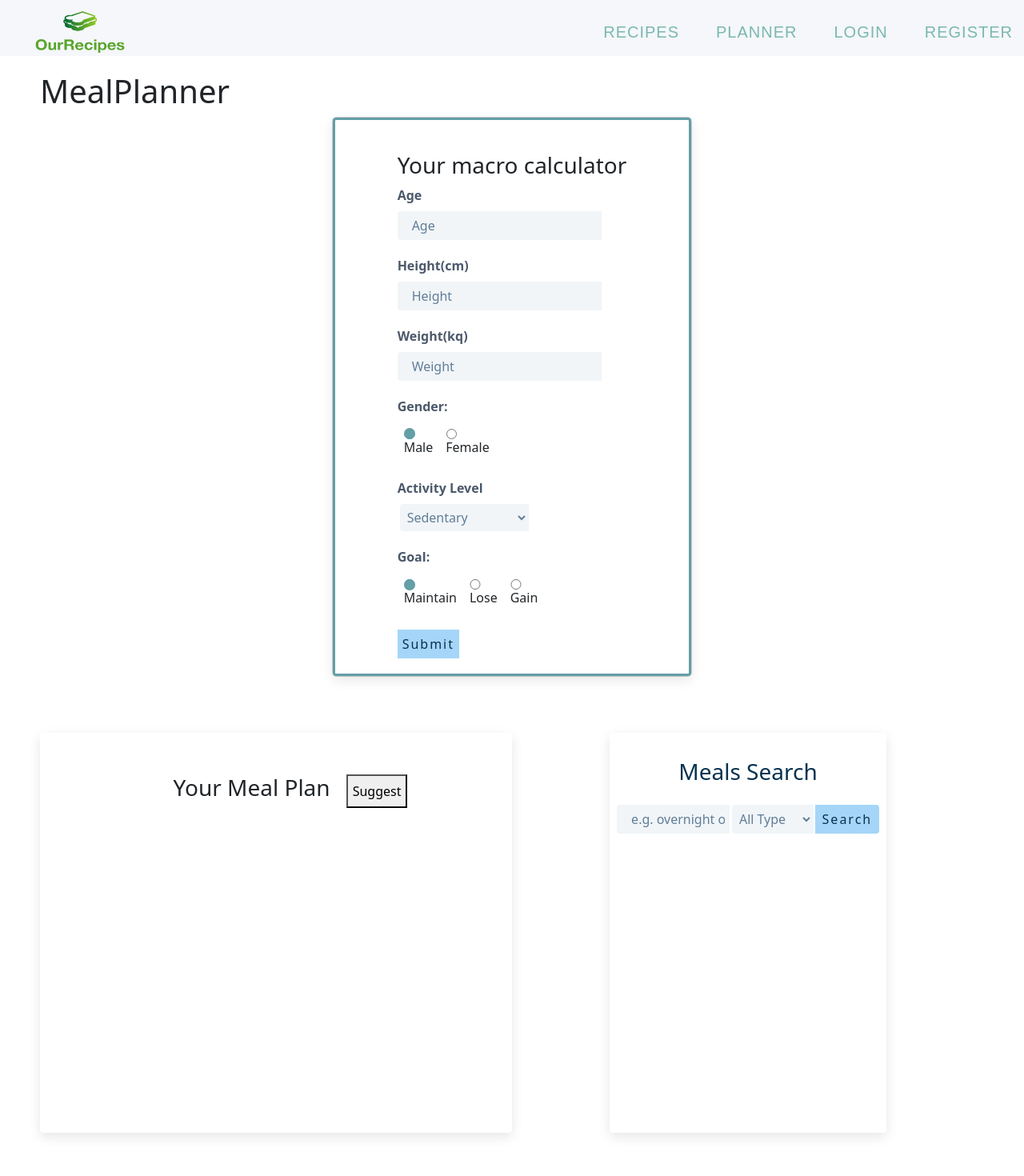
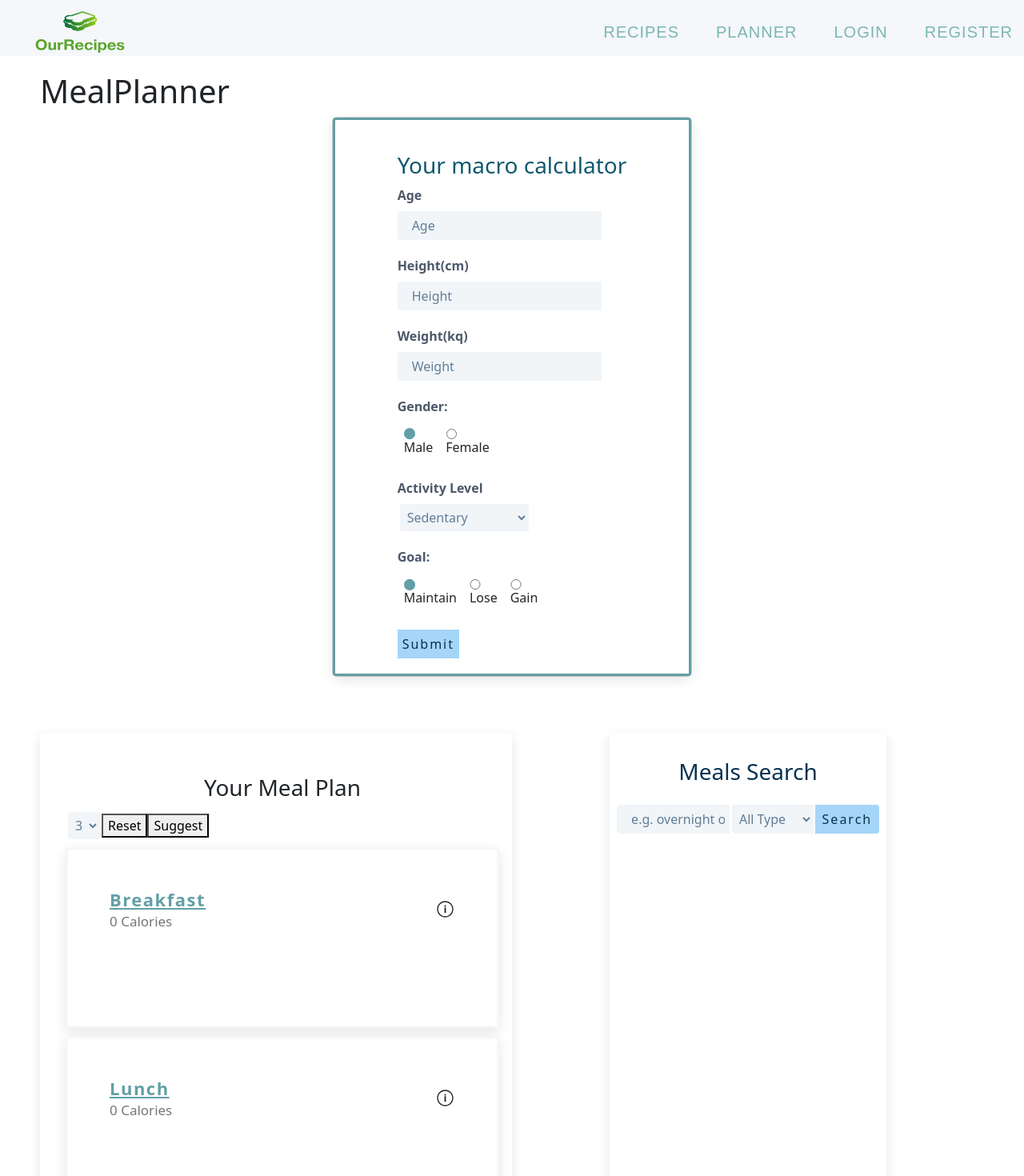
Before and after one commit to vnminh0204/ourRecipes, a React (Create React App) app in the folder src/react_client/: page /planner in a window 1280 px wide. Shown: the top 1470 px of the page at 80% size. Built offline with nearby package versions, Linux system fonts and the light colour scheme.

Commit message:
finish styling

```diff
--- a/src/react_client/src/components/meal-planner/macro-calculator/card.css
+++ b/src/react_client/src/components/meal-planner/macro-calculator/card.css
@@ -9,7 +9,6 @@
   position: relative;
 
   user-select: none;
-  cursor: pointer;
 }
 
 .card-front,
@@ -40,6 +39,7 @@
   display: flex;
   flex-direction: column;
   padding-top: 20px;
+  height: 100%;
 }
 
 .nutri-info {
@@ -72,7 +72,7 @@
 }
 
 .result-heading {
-  background: var(--clr-title);
+  background: #15988f;
   color: white;
   /* text-align: center; */
   /* align-items: center; */
--- a/src/react_client/src/components/meal-planner/macro-calculator/macroCal.css
+++ b/src/react_client/src/components/meal-planner/macro-calculator/macroCal.css
@@ -23,3 +23,7 @@
   justify-content: center;
   margin-bottom: 70px;
 }
+
+.calulator-heading {
+  color: #12596f;
+}
--- a/src/react_client/src/components/meal-planner/macro-calculator/macroCal.jsx
+++ b/src/react_client/src/components/meal-planner/macro-calculator/macroCal.jsx
@@ -9,7 +9,7 @@ import { CSSTransition } from "react-transition-group";
 import "./card.css";
 import "./flip-transition.css";
 
-const MacroCal = ({ caloGoal }) => {
+const MacroCal = ({ toast, setMacro }) => {
   const [showFront, setShowFront] = useState(true);
   const [age, setAge] = useState();
   const [height, setHeight] = useState();
@@ -49,7 +49,6 @@ const MacroCal = ({ caloGoal }) => {
   ];
 
   const getResult = () => {
-    console.log("HERE");
     const weightNum = parseFloat(weight);
     const heightNum = parseFloat(height);
     const activityLevelScale = func.getActivityLevel(activityLevel);
@@ -60,7 +59,6 @@ const MacroCal = ({ caloGoal }) => {
 
     const newFat = func.getFat(newCalories);
     setFat(newFat);
-    console.log("Fat", newFat);
     const fatCalories = func.fatCalories(newFat);
 
     const weightLbs = func.getKilos(weightNum);
@@ -85,9 +83,25 @@ const MacroCal = ({ caloGoal }) => {
 
     const newSaturates = func.getSaturates(newCalories);
     setSaturates(newSaturates);
+
+    const newMacro = {
+      kcal: newCalories,
+      sodium: sodium,
+      sugars: newSugars,
+      carbs: newCarbs,
+      protein: newProtein,
+      fat: newFat,
+      saturates: newSaturates,
+      fibre: newFiber,
+    };
+    setMacro(newMacro);
   };
 
   const handleSubmit = () => {
+    if (!age || !height | !weight) {
+      toast.error("Please fill all the fields in  macro calculator");
+      return;
+    }
     getResult();
     setShowFront((v) => !v);
     return false;
@@ -169,7 +183,7 @@ const MacroCal = ({ caloGoal }) => {
               </div>
             </div>
             <div className="card-front calulator-container">
-              <h3 className="fs-3">Your macro calculator</h3>
+              <h3 className="calulator-heading fs-3">Your macro calculator</h3>
               <div className="calculator-form-control">
                 <MyInput
                   label="Age"
@@ -217,6 +231,7 @@ const MacroCal = ({ caloGoal }) => {
                   options={goalSelections}
                   selectedOptions={goal}
                 />
+                <div>
                   <button
                     type="button"
                     onClick={handleSubmit}
@@ -227,6 +242,7 @@ const MacroCal = ({ caloGoal }) => {
                 </div>
               </div>
             </div>
+          </div>
         </CSSTransition>
       </div>
     </div>
--- a/src/react_client/src/components/meal-planner/meal-list/mealList.css
+++ b/src/react_client/src/components/meal-planner/meal-list/mealList.css
@@ -58,6 +58,7 @@
   flex: 0 0 auto;
   width: auto;
   max-width: none;
+  position: relative;
 }
 .meal-icon {
   cursor: pointer;
@@ -74,7 +75,9 @@
   min-height: 50px;
   list-style: none;
 }
-
+.food-title {
+  display: block;
+}
 .food {
   transition: border 0.15s ease-in-out;
   cursor: move;
@@ -85,6 +88,10 @@
   border-radius: 5px;
   padding: 5px;
   letter-spacing: 0.3px;
+  display: flex;
+  max-width: 100%;
+  justify-content: space-between;
+  align-items: center;
 }
 
 .food:hover {
@@ -109,6 +116,17 @@
   color: #76767a;
   font-size: 15px;
 }
+.redirect-icon {
+  visibility: hidden;
+}
+.food:hover .redirect-icon {
+  visibility: visible;
+  color: #84be6a;
+  float: right;
+}
+.redirect-icon:hover {
+  color: #84be6a;
+}
 
 .meal-icons .meal-nutrition-info {
   visibility: hidden;
@@ -118,8 +136,10 @@
   padding: 10px 0;
   position: absolute;
   width: 200px;
-  margin-top: -145px;
-  margin-left: 30px;
+  /* margin-top: -145px;
+  margin-left: 30px; */
+  top: -120px;
+  left: 30px;
   z-index: 1;
 }
 .meal-icons:hover .meal-nutrition-info {
--- a/src/react_client/src/components/meal-planner/meal-search/search/mealsSearch.jsx
+++ b/src/react_client/src/components/meal-planner/meal-search/search/mealsSearch.jsx
@@ -19,14 +19,12 @@ const MealsSearch = ({ addItem, toast }) => {
     e.preventDefault();
     setList([]);
     const apiEndpoint = config.apiEndpoint + "/recipes";
-    console.log(apiEndpoint);
     await fetch(apiEndpoint)
       .then((response) => {
         handleExpectedError(response);
         return response.json();
       })
       .then((data) => {
-        // console.log(data);
         if (data.length === 0) {
           toast.error("No matched meals found");
         } else {
@@ -35,7 +33,6 @@ const MealsSearch = ({ addItem, toast }) => {
 
         var recipes = new Array(data.Count);
         var i = 0;
-        console.log(data);
         for (const item of data.Items) {
           const recipe = {
             ...item.data,
@@ -72,7 +69,6 @@ const MealsSearch = ({ addItem, toast }) => {
   const options = ["All Type", "Breakfast", "Lunch", "Dinner", "Snack"];
   const onOptionChangeHandler = (event) => {
     setSelectedFilterOption(event.target.value);
-    console.log("User Selected Value - ", selectedFilterOption);
   };
 
   return (
--- a/src/react_client/src/components/meal-planner/meal-search/search/mealsSearchList.jsx
+++ b/src/react_client/src/components/meal-planner/meal-search/search/mealsSearchList.jsx
@@ -21,8 +21,6 @@ const MealsSearchList = ({ data, addItem }) => {
 
   const confirmItem = (item) => {
     item.quantity = inputValue;
-    console.log(item.quantity);
-    console.log(selectedFilterOption);
     setSelectedItem();
     setEdit(true);
     addItem(item, selectedFilterOption);
@@ -39,14 +37,13 @@ const MealsSearchList = ({ data, addItem }) => {
 
   return (
     <div
-      className="ingredient-list"
+      className="meal-list"
       // onMouseLeave={() => {
       //   setEdit(false);
       //   setSelectedItem();
       // }}
     >
       {data.map((item) => {
-        // console.log(item);
         const { id, title } = item;
         return (
           <article
--- a/src/react_client/src/components/meal-planner/meal-search/search/search.css
+++ b/src/react_client/src/components/meal-planner/meal-search/search/search.css
@@ -1,6 +1,5 @@
 .section-meal-search {
   width: 27vw;
-  height: 100%;
   min-height: 500px;
   margin: 0 auto;
   background: var(--clr-white);
@@ -56,9 +55,9 @@
 .ingredient-item:hover .title {
   color: var(--clr-grey-5);
 }
-.ingredient-list {
-  max-height: 400px;
+.meal-list {
   overflow-y: scroll;
+  max-height: 600px;
 }
 .ingredient-search-form-control {
   display: flex;
--- a/src/react_client/src/components/meal-planner/mealPlanner.jsx
+++ b/src/react_client/src/components/meal-planner/mealPlanner.jsx
@@ -1,6 +1,5 @@
 import React from "react";
 import MealsSearch from "./meal-search/search/mealsSearch";
-import { IoIosInformationCircleOutline } from "react-icons/io";
 import "./mealPlanner.css";
 import { useState, useEffect } from "react";
 import MealList from "./meal-list/mealList";
@@ -9,6 +8,8 @@ import config from "../../config.json";
 
 const MealPlanner = ({ toast, user }) => {
   const [numMeals, setNumMeals] = useState(3);
+
+  const [userMacro, setUserMacro] = useState({});
 
   // Fiber = calo/1000 * 14 grams
 
@@ -24,77 +25,95 @@ const MealPlanner = ({ toast, user }) => {
 
   // Saturates = calo/1000*11 grams
 
-  // const [breakfastSuggestNutri, setBreakfastSuggestNutri] = useState({
-  //   kcal: 0,
-  //   sodium: 0,
-  //   sugars: 0,
-  //   carbs: 0,
-  //   protein: 0,
-  //   fat: 0,
-  //   saturates: 0,
-  //   fibre: 0,
-  // });
+  const [breakfastMeals, setBreakFastMeals] = useState([]);
+  const [breakfastNutrition, setBreakFastNutrition] = useState({
+    kcal: { amount: 0, unit: "", percentOfDailyNeeds: 0 },
+    fat: { amount: 0, unit: "g", percentOfDailyNeeds: 0 },
+    saturates: { amount: 0, unit: "g", percentOfDailyNeeds: 0 },
+    carbs: { amount: 0, unit: "g", percentOfDailyNeeds: 0 },
+    sugars: { amount: 0, unit: "g", percentOfDailyNeeds: 0 },
+    fibre: { amount: 0, unit: "g", percentOfDailyNeeds: 0 },
+    protein: { amount: 0, unit: "g", percentOfDailyNeeds: 0 },
+    sodium: { amount: 0, unit: "mg", percentOfDailyNeeds: 0 },
+  });
+  const [lunchMeals, setLunchMeals] = useState([]);
+  const [lunchNutrition, setLunchNutrition] = useState({
+    kcal: { amount: 0, unit: "", percentOfDailyNeeds: 0 },
+    fat: { amount: 0, unit: "g", percentOfDailyNeeds: 0 },
+    saturates: { amount: 0, unit: "g", percentOfDailyNeeds: 0 },
+    carbs: { amount: 0, unit: "g", percentOfDailyNeeds: 0 },
+    sugars: { amount: 0, unit: "g", percentOfDailyNeeds: 0 },
+    fibre: { amount: 0, unit: "g", percentOfDailyNeeds: 0 },
+    protein: { amount: 0, unit: "g", percentOfDailyNeeds: 0 },
+    sodium: { amount: 0, unit: "mg", percentOfDailyNeeds: 0 },
+  });
+  const [dinnerMeals, setDinnerMeals] = useState([]);
+  const [dinnerNutrition, setDinnerNutrition] = useState({
+    kcal: { amount: 0, unit: "", percentOfDailyNeeds: 0 },
+    fat: { amount: 0, unit: "g", percentOfDailyNeeds: 0 },
+    saturates: { amount: 0, unit: "g", percentOfDailyNeeds: 0 },
+    carbs: { amount: 0, unit: "g", percentOfDailyNeeds: 0 },
+    sugars: { amount: 0, unit: "g", percentOfDailyNeeds: 0 },
+    fibre: { amount: 0, unit: "g", percentOfDailyNeeds: 0 },
+    protein: { amount: 0, unit: "g", percentOfDailyNeeds: 0 },
+    sodium: { amount: 0, unit: "mg", percentOfDailyNeeds: 0 },
+  });
+  const [snackMeals, setSnackMeals] = useState([]);
+  const [snackNutrition, setSnackNutrition] = useState({
+    kcal: { amount: 0, unit: "", percentOfDailyNeeds: 0 },
+    fat: { amount: 0, unit: "g", percentOfDailyNeeds: 0 },
+    saturates: { amount: 0, unit: "g", percentOfDailyNeeds: 0 },
+    carbs: { amount: 0, unit: "g", percentOfDailyNeeds: 0 },
+    sugars: { amount: 0, unit: "g", percentOfDailyNeeds: 0 },
+    fibre: { amount: 0, unit: "g", percentOfDailyNeeds: 0 },
+    protein: { amount: 0, unit: "g", percentOfDailyNeeds: 0 },
+    sodium: { amount: 0, unit: "mg", percentOfDailyNeeds: 0 },
+  });
 
-  const empty_recipe_vector = {};
-
-  // const [lunchSuggestNutri, setLunchSuggestNutri] = useState({
-  //   kcal: 0,
-  //   sodium: 0,
-  //   sugars: 0,
-  //   carbs: 0,
-  //   protein: 0,
-  //   fat: 0,
-  //   saturates: 0,
-  //   fibre: 0,
-  // });
-
-  // const [dinnerSuggestNutri, setDinnerSuggestNutri] = useState({
-  //   kcal: 0,
-  //   sodium: 0,
-  //   sugars: 0,
-  //   carbs: 0,
-  //   protein: 0,
-  //   fat: 0,
-  //   saturates: 0,
-  //   fibre: 0,
-  // });
-
-  // const [snackSuggestNutri, setSnackSuggestNutri] = useState({
-  //   kcal: 0,
-  //   sodium: 0,
-  //   sugars: 0,
-  //   carbs: 0,
-  //   protein: 0,
-  //   fat: 0,
-  //   saturates: 0,
-  //   fibre: 0,
-  // });
-
-  const [breakfastMeals, setBreakFastMeals] = useState([]);
-  const [breakfastNutrition, setBreakFastNutrition] = useState({});
-  const [lunchMeals, setLunchMeals] = useState([]);
-  const [lunchNutrition, setLunchNutrition] = useState({});
-  const [dinnerMeals, setDinnerMeals] = useState([]);
-  const [dinnerNutrition, setDinnerNutrition] = useState({});
-  const [snackMeals, setSnackMeals] = useState([]);
-  const [snackNutrition, setSnackNutrition] = useState({});
-
-  const getMealNutriRatio = () => {
-    if (numMeals === 3) {
-      const breakfastRatio = 30 + Math.floor(Math.random() * 6);
-      const lunchRatio = 35 + Math.floor(Math.random() * 6);
-      const dinnerRatio = 100 - breakfastRatio - lunchRatio;
-      return [breakfastRatio, lunchRatio, dinnerRatio];
+  const convertNutriTableToObject = (nutriTable) => {
+    if (
+      nutriTable.fibre.amount === 0 &&
+      nutriTable.kcal.amount === 0 &&
+      nutriTable.sodium.amount === 0 &&
+      nutriTable.sugars.amount === 0 &&
+      nutriTable.carbs.amount === 0 &&
+      nutriTable.protein.amount === 0 &&
+      nutriTable.fat.amount === 0 &&
+      nutriTable.saturates.amount === 0
+    ) {
+      return {};
     }
 
-    if (numMeals === 4) {
-      const breakfastRatio = 26 + Math.floor(Math.random() * 5);
-      const lunchRatio = 36 + Math.floor(Math.random() * 5);
-      const dinnerRatio = 26 + Math.floor(Math.random() * 5);
-      const snackRation = 100 - breakfastRatio - lunchRatio - dinnerRatio;
-      return [breakfastRatio, lunchRatio, dinnerRatio];
-    }
+    const nutriObject = {
+      kcal: nutriTable.kcal.amount,
+      sodium: nutriTable.sodium.amount,
+      sugars: nutriTable.sugars.amount,
+      carbs: nutriTable.carbs.amount,
+      protein: nutriTable.protein.amount,
+      fat: nutriTable.fat.amount,
+      saturates: nutriTable.saturates.amount,
+      fibre: nutriTable.fibre.amount,
+    };
+
+    return nutriObject;
   };
+
+  // const getMealNutriRatio = () => {
+  //   if (numMeals === 3) {
+  //     const breakfastRatio = 30 + Math.floor(Math.random() * 6);
+  //     const lunchRatio = 35 + Math.floor(Math.random() * 6);
+  //     const dinnerRatio = 100 - breakfastRatio - lunchRatio;
+  //     return [breakfastRatio, lunchRatio, dinnerRatio];
+  //   }
+
+  //   if (numMeals === 4) {
+  //     const breakfastRatio = 26 + Math.floor(Math.random() * 5);
+  //     const lunchRatio = 36 + Math.floor(Math.random() * 5);
+  //     const dinnerRatio = 26 + Math.floor(Math.random() * 5);
+  //     const snackRation = 100 - breakfastRatio - lunchRatio - dinnerRatio;
+  //     return [breakfastRatio, lunchRatio, dinnerRatio];
+  //   }
+  // };
 
   const handleExpectedError = (response) => {
     if (!response.ok) {
@@ -105,16 +124,23 @@ const MealPlanner = ({ toast, user }) => {
   };
 
   const suggestMealNutriPlan = async () => {
-    console.log("HERE UPDATE");
+    if (Object.keys(userMacro).length === 0) {
+      toast.error("You need to fill macro calculator to get the suggestion");
+      return;
+    }
+    var snackObject = {};
+    if (numMeals === 4) {
+      snackObject = convertNutriTableToObject(snackNutrition);
+    }
     const jwt = localStorage.getItem("token");
     const obj = {
       "x-access-token": jwt,
-      suggestNutriIntake: empty_recipe_vector,
+      suggestNutriIntake: userMacro,
       numMeals: 4,
-      Breakfast: empty_recipe_vector,
-      Lunch: empty_recipe_vector,
-      Dinner: empty_recipe_vector,
-      Snack: empty_recipe_vector,
+      Breakfast: convertNutriTableToObject(breakfastNutrition),
+      Lunch: convertNutriTableToObject(lunchNutrition),
+      Dinner: convertNutriTableToObject(dinnerNutrition),
+      Snack: snackObject,
     };
     const requestOptions = {
       method: "PUT",
@@ -144,7 +170,6 @@ const MealPlanner = ({ toast, user }) => {
 
   const addMeal = (newMeal, mealType) => {
     toast.success("Meal is added");
-    console.log(mealType);
     switch (mealType) {
       case "Breakfast":
         const newbreakfastMeals = [...breakfastMeals, newMeal];
@@ -261,17 +286,28 @@ const MealPlanner = ({ toast, user }) => {
     return newNutritionTable;
   };
 
+  const options = [3, 4];
+  const onOptionChangeHandler = (event) => {
+    setNumMeals(parseInt(event.target.value));
+  };
+
   return (
     <React.Fragment>
       <div className="planner-container">
         <h1>MealPlanner</h1>
-        <MacroCal></MacroCal>
+        <MacroCal toast={toast} setMacro={setUserMacro}></MacroCal>
         <div className="meal-plan-continer">
           <div className="day-plan-container">
             <div className="day-header">
               <h3 className="day-title fs-3">Your Meal Plan</h3>
-              <button onClick={() => suggestMealNutriPlan()}>Suggest</button>
             </div>
+            <select className="select-btn" onChange={onOptionChangeHandler}>
+              {options.map((option, index) => {
+                return <option key={index}>{option}</option>;
+              })}
+            </select>
+            <button>Reset</button>
+            <button onClick={() => suggestMealNutriPlan()}>Suggest</button>
             <MealList
               mealType={"Breakfast"}
               meals={breakfastMeals}
@@ -287,11 +323,13 @@ const MealPlanner = ({ toast, user }) => {
               meals={dinnerMeals}
               nutrition={dinnerNutrition}
             ></MealList>
-            <MealList
-              mealType={"Snack"}
-              meals={snackMeals}
-              nutrition={snackNutrition}
-            ></MealList>
+            {numMeals && numMeals === 4 && (
+              <MealList
+                mealType={"Snack"}
+                meals={snackMeals}
+                nutrition={snackNutrition}
+              ></MealList>
+            )}
           </div>
           <MealsSearch addItem={addMeal} toast={toast}></MealsSearch>
         </div>
```
Also changed, not shown: src/react_client/src/components/meal-planner/meal-list/mealList.jsx (+16 -4 lines). Lines whose indentation alone changed are shown as unchanged.
